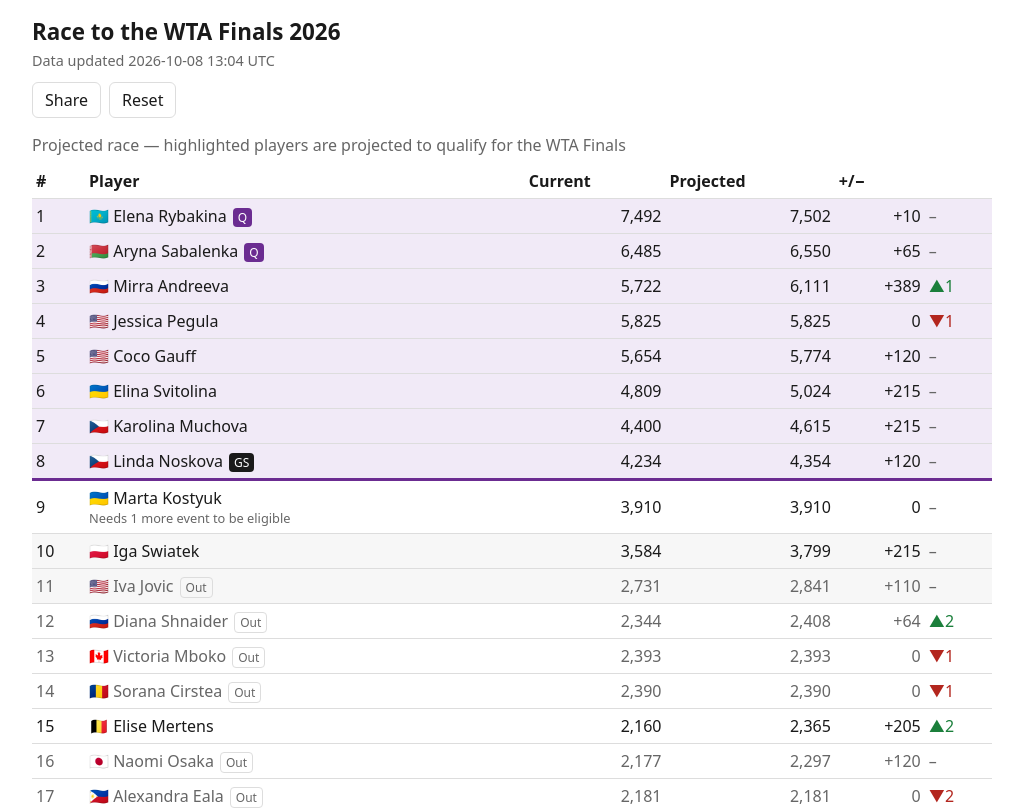
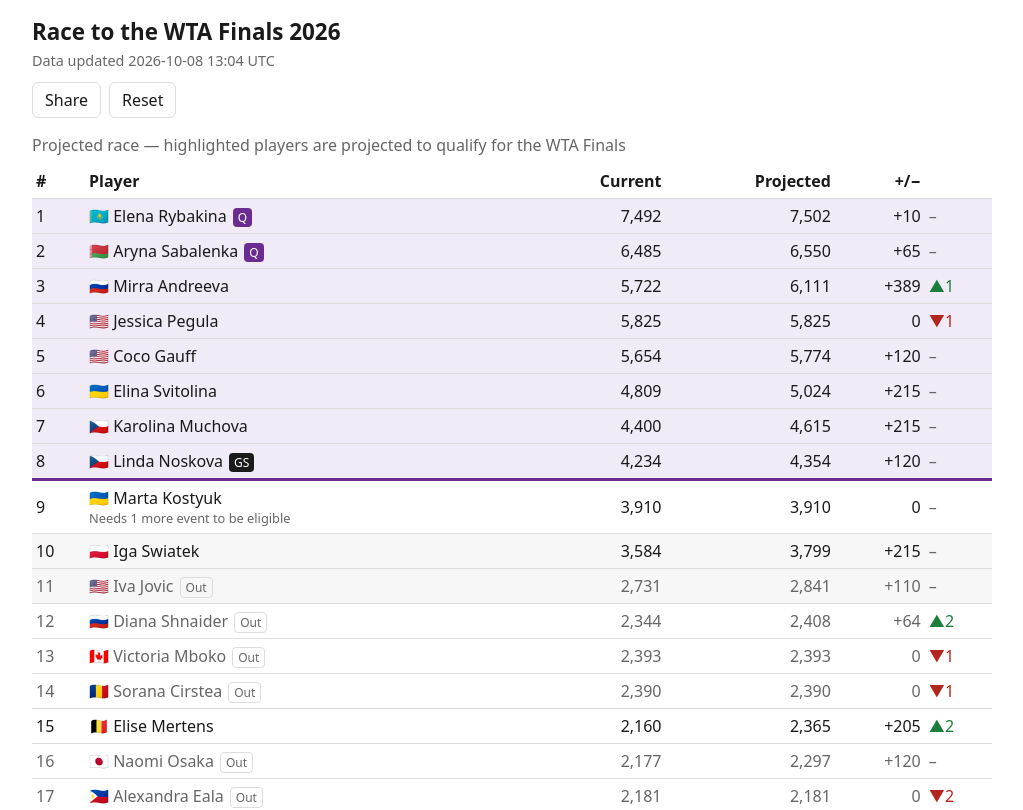
Before and after one commit to kwilson47/wtarace, a React (Vite) app: page / in a window 1280 px wide. Shown: the top 810 px of the page, without its empty margins (128-1151 px from the left). Built offline with nearby package versions, Linux system fonts and the light colour scheme.

Commit message:
fix(ui): right-align numeric column headers to match their values
Co-Authored-By: Claude Opus 5.5 <noreply@anthropic.com>

```diff
--- a/src/ui/StandingsTable.tsx
+++ b/src/ui/StandingsTable.tsx
@@ -48,10 +48,10 @@ export function StandingsTable({ rows, eliminated = NONE, clinched = NONE }: Pro
         <tr>
           <th scope="col">#</th>
           <th scope="col">Player</th>
-          <th scope="col" className="wide">Current</th>
-          <th scope="col" className="wide">Projected</th>
-          <th scope="col" className="narrow">Points</th>
-          <th scope="col">+/−</th>
+          <th scope="col" className="wide num">Current</th>
+          <th scope="col" className="wide num">Projected</th>
+          <th scope="col" className="narrow num">Points</th>
+          <th scope="col" className="num">+/−</th>
           <th scope="col"><span className="visually-hidden">Rank change</span></th>
         </tr>
       </thead>
```
